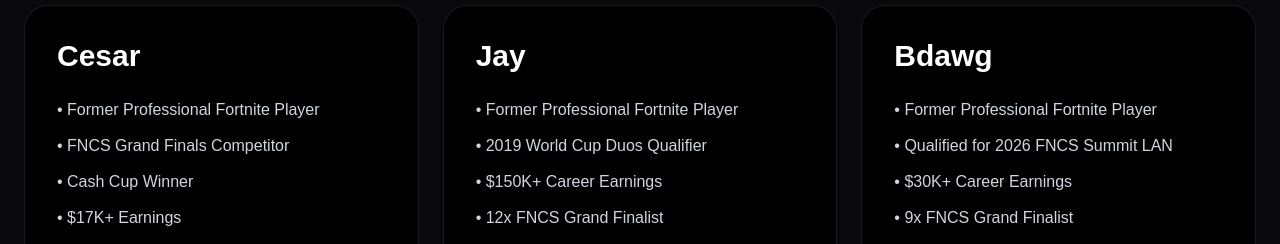
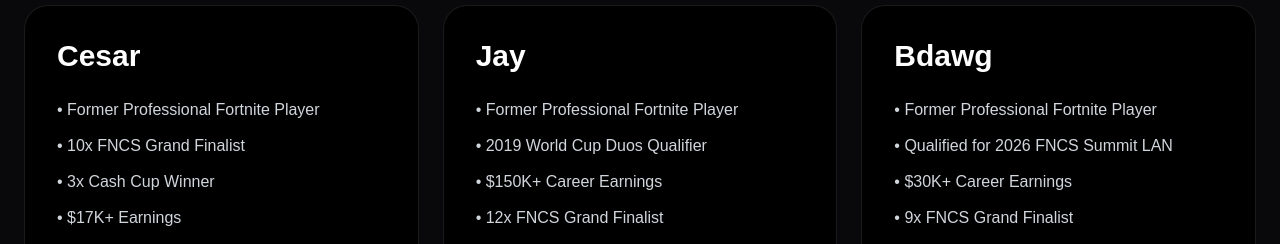
Before and after one commit to cesarslol/REZONE, a Next.js app: page / in a window 1280 px wide. Shown: the part 2120-2364 px from the top of the page. Built offline with nearby package versions, Linux system fonts and the light colour scheme.

Commit message:
update-cesar-achievements

```diff
--- a/app/page.tsx
+++ b/app/page.tsx
@@ -162,8 +162,8 @@
         name="Cesar"
         items={[
           "Former Professional Fortnite Player",
-          "FNCS Grand Finals Competitor",
-          "Cash Cup Winner",
+          "10x FNCS Grand Finalist",
+          "3x Cash Cup Winner",
           "$17K+ Earnings",
           "339K+ PR",
         ]}
```
